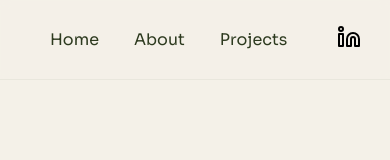
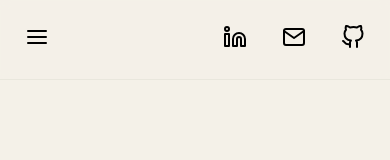
Before and after one commit to tristandotdev/my-portfolio, a React (Vite) app: page / in a window 390 px wide. Shown: the top 160 px of the page. Built offline with nearby package versions, Linux system fonts and the light colour scheme.

Commit message:
finished hamburger menu (could add animation)

```diff
--- a/src/App.jsx
+++ b/src/App.jsx
@@ -3,6 +3,9 @@ import Projects from "./pages/Projects"
 import githubIcon from "./assets/github.svg"
 import mailIcon from "./assets/mail.svg"
 import linkedinIcon from "./assets/linkedin.svg"
+import menuIcon from "./assets/menu.svg";
+import { useState } from "react"
+import { useEffect } from "react"
 
 function NavBar() {
   return(
@@ -21,12 +24,60 @@ function NavBar() {
   )
 }
 
+function HamburgerBar({ setIsOpen }) {
+  function handleClick() {
+    setIsOpen(prev => !prev);
+  }
+
+  return(
+    <div className="hamburgerMenu">
+      <ul style={{listStyle: "none"}}>
+        <li onClick={handleClick} className="hamList"><a href="#Home">Home</a></li>
+        <li onClick={handleClick} className="hamList"><a href="#About">About</a></li>
+        <li onClick={handleClick} className="hamList"><a href="#Projects">Projects</a></li>
+      </ul>
+    </div>
+  )
+}
+
+function SideBar({isOpen, setIsOpen}) {
+  function handleClick() {
+    setIsOpen(prev => !prev);
+  }
+
+  return(
+  <nav style={{paddingLeft: "25px", paddingRight: "25px"}} className={isOpen ? "nav-open" : ""}>
+    <div style={{display: "flex"}}>
+      <a onClick={handleClick}><img src={menuIcon}></img></a>
+    </div>
+    <div style={{gap: "35px", display: "flex"}}>
+        <a target="_blank" href="https://www.linkedin.com/in/tristan-depoosingh-8003b5379/"><img src={linkedinIcon}/></a>
+        <a target="_blank" href="mailto:tristandepoosingh001@gmail.com"><img src={mailIcon}/></a>
+        <a target="_blank" href="https://github.com/tristandotdev"><img src={githubIcon}/></a>
+    </div>
+    {isOpen && <HamburgerBar setIsOpen={setIsOpen}/>}
+  </nav>
+  )
+}
+
 function App() {
+  const [isOpen, setIsOpen] = useState(false);
+  const [mobileMode, setMobileMode] = useState(window.innerWidth < 768);
+
+    useEffect(() => {
+      const handleResize = () => {
+        setMobileMode(window.innerWidth < 768);
+      };
+
+      window.addEventListener("resize", handleResize);
+      return () => window.removeEventListener("resize", handleResize);
+    }, []);
+
   return (
     <>
-    <NavBar/>
-    <Home/>
-    <Projects/>
+      {!mobileMode ? <NavBar/> : <SideBar isOpen={isOpen} setIsOpen={setIsOpen}/>}
+      <Home/>
+      <Projects/>
     </>
   )
 }
--- a/src/index.css
+++ b/src/index.css
@@ -1,7 +1,37 @@
 @import url('https://fonts.googleapis.com/css2?family=Fraunces:ital,opsz,wght@0,9..144,100..900;1,9..144,100..900&display=swap');
 @import url('https://fonts.googleapis.com/css2?family=Sora:wght@100..800&display=swap');
 
+.fade-up-text {
+  opacity: 0;
+  transform: translateY(30px);
+}
 
+.fade-up-text.is-visible {
+  animation: fadeUp 1s ease-out forwards;
+}
+
+@keyframes fadeUp {
+  to {
+    opacity: 1;
+    transform: translateY(0);
+  }
+}
+
+.hamburgerMenu{
+  position: fixed;
+  top: 80px;
+  left: 0;
+  width: 100%;
+
+  padding-left: 25px;
+  background-color: #f4f1e8ee;
+  border-bottom: 1px solid #e7e4dac4;
+  backdrop-filter: blur(5px);
+}
+
+.hamList {
+  margin-bottom: 25px;
+}
 
 html{
   scroll-behavior: smooth;
@@ -25,6 +55,12 @@ nav{
 
   background-color: #f4f1e8ee;
   border-bottom: 1px solid #e7e4dac4;
+  backdrop-filter: blur(5px);
+}
+
+.nav-open {
+  background-color: #f4f1e8ee;
+  border-bottom: none;
   backdrop-filter: blur(5px);
 }
 
--- a/src/pages/Projects.jsx
+++ b/src/pages/Projects.jsx
@@ -2,7 +2,7 @@ import CardComponent from "../components/CardComponent"
 function Projects() {
   return (
     <>
-    <div className="horizontalDiv" id="Projects">
+    <div className="horizontalDiv" id="Projects" style={{height: "75vh"}}>
       <h1 style={{marginBottom: "50px"}}>Projects</h1>
       <div className="verticalDiv" style={{maxWidth: "80%"}}>
         <CardComponent
```
Also changed, not shown: src/assets/menu.svg (added).
